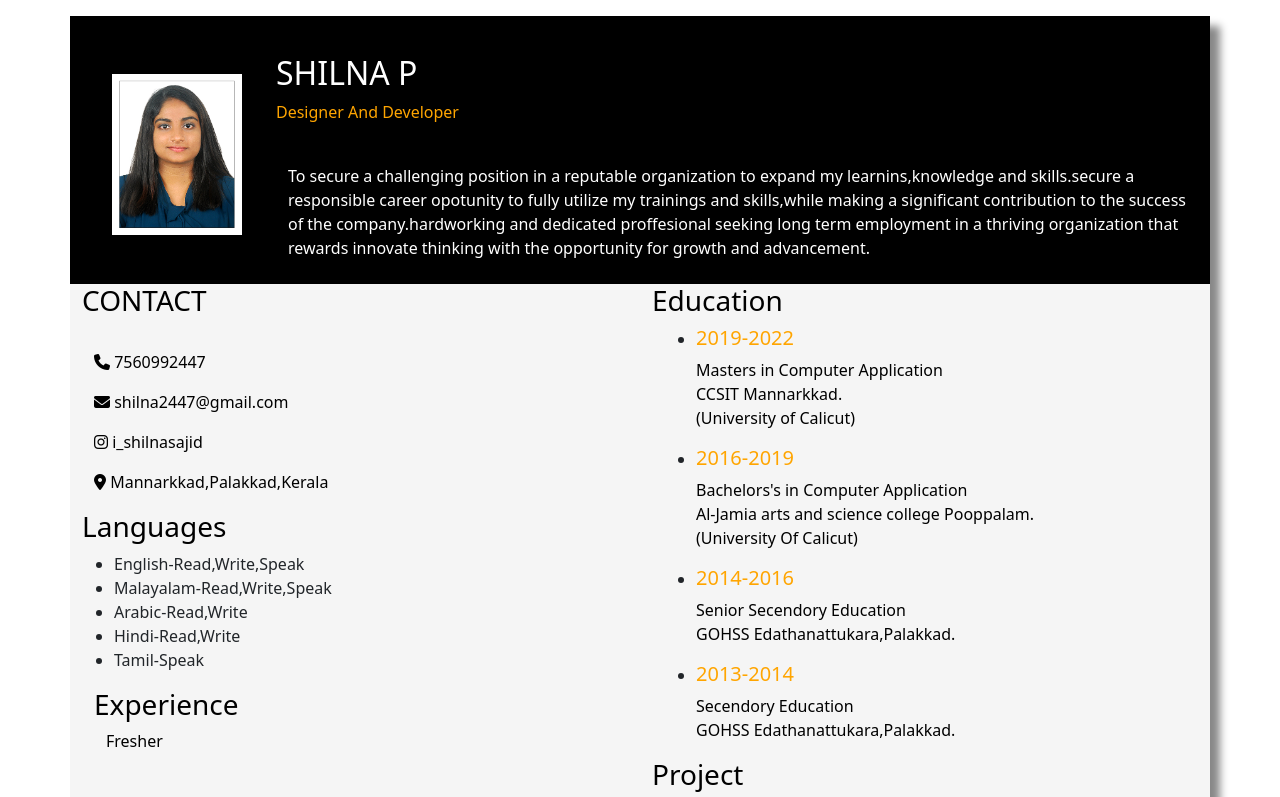
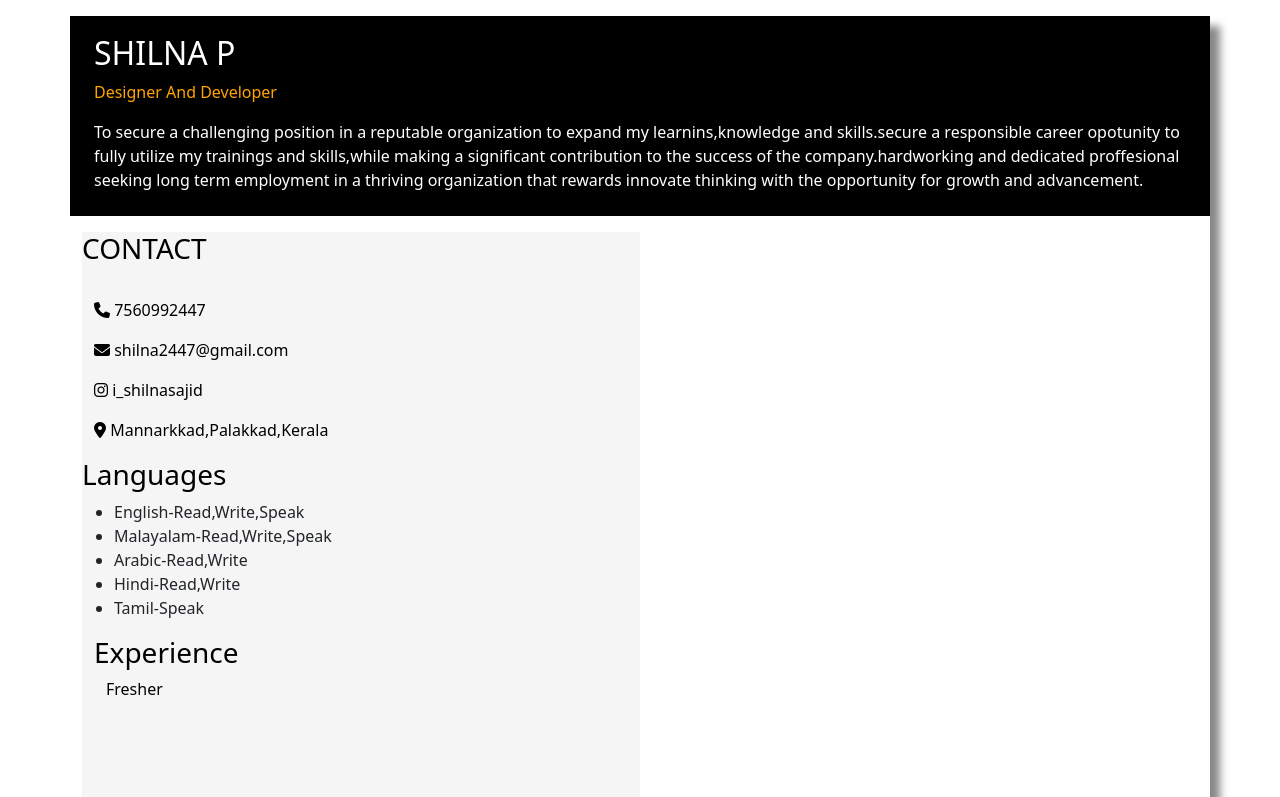
Before and after one commit to Shilnasajd/Resume, a plain HTML site: page index.html in a window 1280 px wide. Shown: the top 797 px of the page. Drawn offline with nearby package versions, Linux system fonts and the light colour scheme.

Commit message:
initial commit

```diff
--- a/index.css
+++ b/index.css
@@ -1,6 +1,6 @@
 .a{
     position: relative;
-    height: 1300px;
+    height: 1200px;
     background-color: whitesmoke;
 }
 /* .b{
@@ -17,7 +17,7 @@ img{
 
 }
 .c{
-    height: 1300px;
+    height: 1200px;
     background-color: whitesmoke;
 }
 h3{
@@ -42,3 +42,4 @@ h2{
 .k{
     background-color: black;
 }
+@media query
--- a/index.html
+++ b/index.html
@@ -21,15 +21,15 @@
     <div class="z container">
         <div class="row mt-3 mb-3 ">
             <nav class="navbar">
-                <div class="row">
-                    <div class="col-2">
+                <!-- <div class="row"> -->
+                    <!-- <div class="col-2">
 
                         <div class="container ">
                             <img src="./images/199455.jpg" alt="">
                         </div>
 
-                    </div>
-                    <div class="col-10">
+                    </div> -->
+                    <!-- <div class="col-10"> -->
                         <div class="container">
                             <a class="navbar-brand" href="#">
                             </a>
@@ -54,7 +54,7 @@
                             </div>
                         </div>
                     </div>
-                </div>
+                <!-- </div> -->
             </nav>
 
             <div class="a col-6 ">
```
